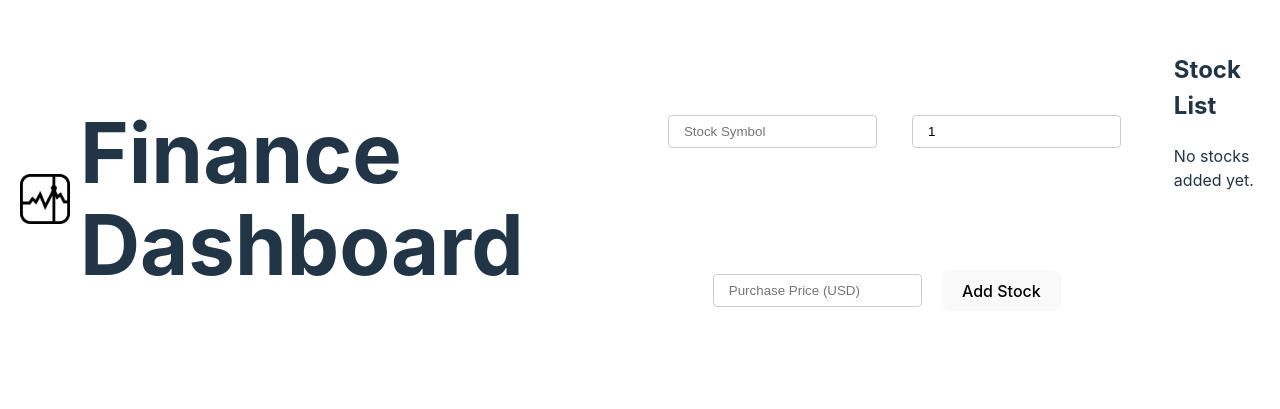
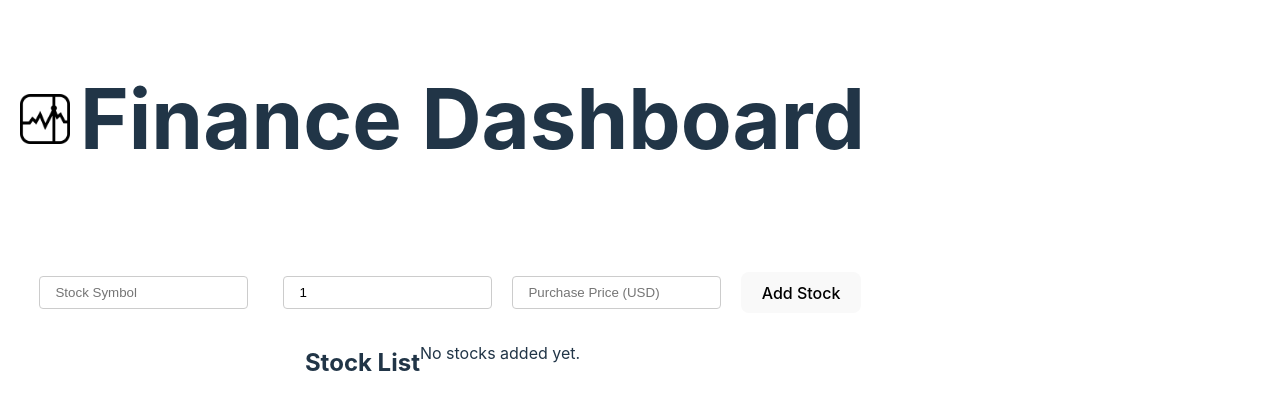
Before and after one commit to jayelinjiaqi/capstone-jayelin-se100, a React (Vite) app: page / in a window 1280 px wide. Shown: the part 201-610 px from the top of the page. Built offline with nearby package versions, Linux system fonts and the light colour scheme.

Commit message:
Update App.css

```diff
--- a/src/App.css
+++ b/src/App.css
@@ -1,6 +1,5 @@
 .container{
-  display: flex;
-  justify-content: center;
+
 }
 
 .input-row {
@@ -12,3 +11,13 @@
   margin-top: 20px;
   padding: 8px 10px;
 }
+
+.stock-list{
+  display: flex;
+  justify-content: center;
+}
+
+.stock-info{
+  display: flex;
+  justify-content: center;
+}
```
